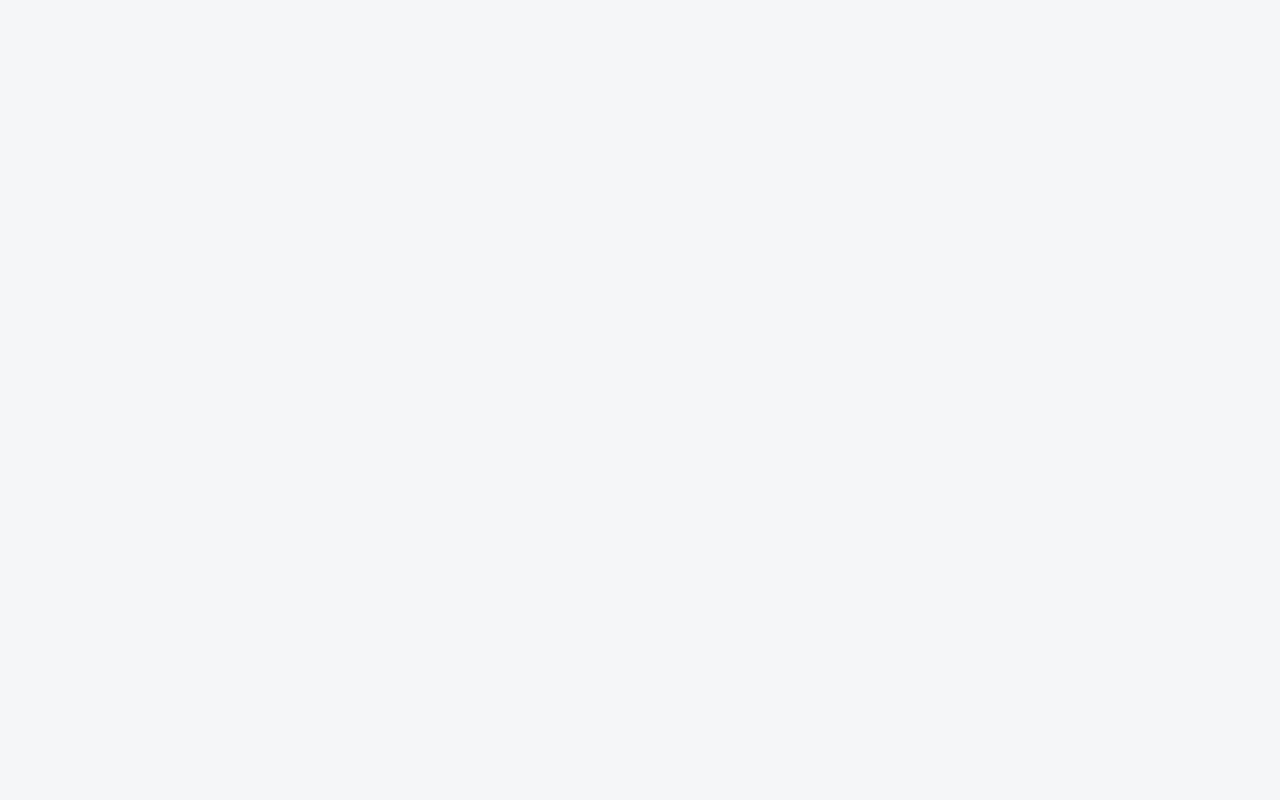
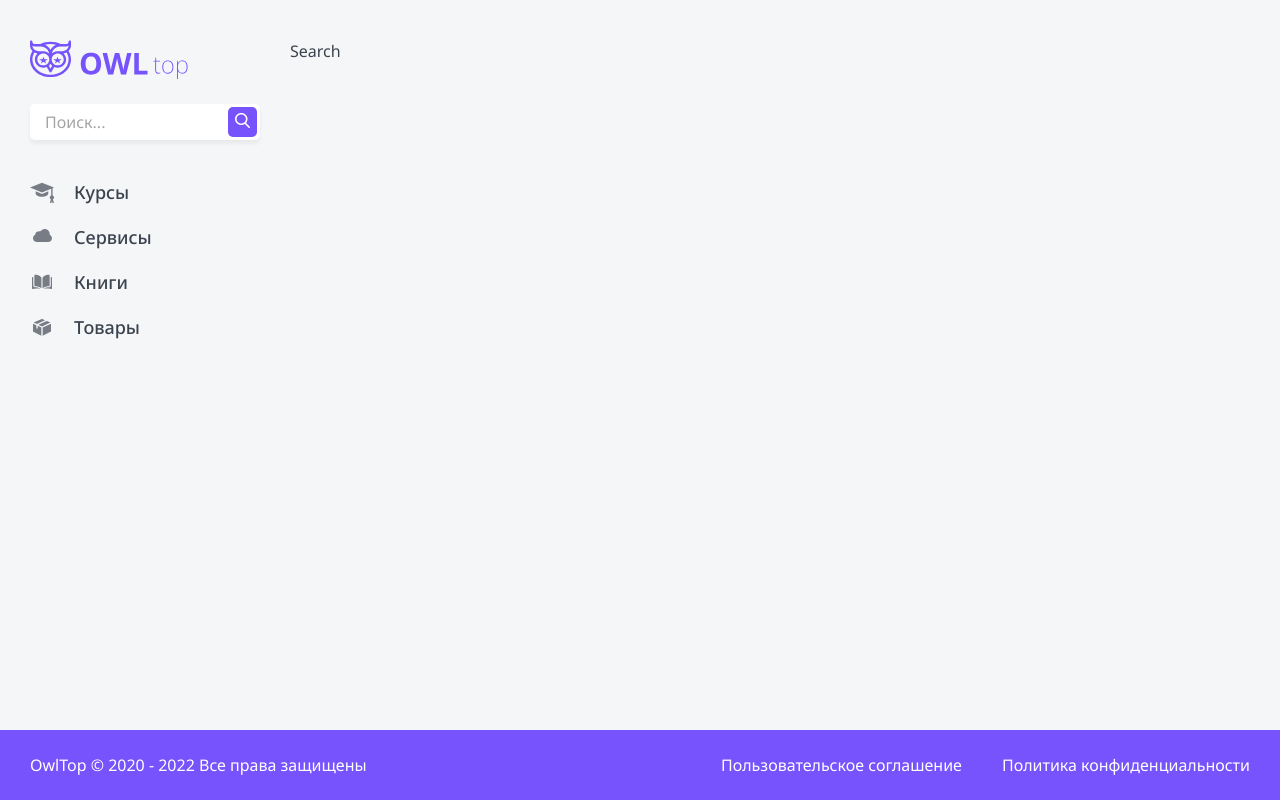
Before and after one commit to Alexi-creator/nextJs, a Next.js app in the folder top-app/: page /search in a window 1280 px wide. Before the commit this address had no page. Built offline with nearby package versions, Linux system fonts and the light colour scheme.

Commit message:
add search component

```diff
--- /dev/null
+++ b/top-app/components/Search/Search.module.css
@@ -0,0 +1,16 @@
+.search {
+	position: relative;
+	width: 100%;
+}
+
+.input {
+	width: 100%;
+}
+
+.button {
+	position: absolute;
+	right: 3px;
+	top: 3px;
+	border-radius: 5px;
+	padding: 6px 7px;
+}
--- /dev/null
+++ b/top-app/components/Search/Search.props.ts
@@ -0,0 +1,5 @@
+import { DetailedHTMLProps, HTMLAttributes } from "react";
+
+export interface SearchProps extends DetailedHTMLProps<HTMLAttributes<HTMLDivElement>, HTMLDivElement> {
+
+}
--- /dev/null
+++ b/top-app/components/Search/Search.tsx
@@ -0,0 +1,50 @@
+import React, { useState } from 'react';
+import { SearchProps } from "./Search.props";
+import cn from 'classnames';
+import styles from "./Search.module.css";
+import { Input } from '../Input/Input';
+import { Button } from '../Button/Button';
+import SearchIcon from './search.svg';
+import { useRouter } from 'next/router';
+
+export const Search = ({
+  className,
+  ...props
+}: SearchProps): JSX.Element => {
+  const [search, setSearch] = useState<string>('');
+  const router = useRouter();
+
+  const goToSearch = () => {
+    router.push({
+      pathname: '/search',
+      query: {
+        q: search
+      }
+    });
+  };
+
+  const handleKeyDown = (e: KeyboardEvent) => {
+    if (e.key === 'Enter') {
+      goToSearch();
+    }
+  };
+
+  return (
+    <div className={cn(styles.search, className, {})} {...props}>
+      <Input
+        className={styles.input}
+        placeholder="Поиск..."
+        value={search}
+        onChange={(e) => setSearch(e.target.value)}
+        onKeyDown={handleKeyDown}
+      />
+      <Button
+        appearance="primary"
+        className={styles.button}
+        onClick={goToSearch}
+      >
+        <SearchIcon />
+      </Button>
+    </div>
+  );
+};
--- a/top-app/components/index.ts
+++ b/top-app/components/index.ts
@@ -9,3 +9,4 @@ export * from './Advantages/Advantages';
 export * from './Sort/Sort';
 export * from './Input/Input';
 export * from './Textarea/Textarea';
+export * from './Search/Search';
--- a/top-app/layout/Sidebar/Sidebar.tsx
+++ b/top-app/layout/Sidebar/Sidebar.tsx
@@ -3,12 +3,13 @@ import styles from "./Sidebar.module.css";
 import { Menu } from "../Menu/Menu";
 import Logo from '../logo.svg';
 import cn from "classnames";
+import { Search } from "../../components";
 
 export const Sidebar = ({ className, ...props }: SidebarProps): JSX.Element => {
   return (
     <div className={cn(className, styles.sidebar)} {...props}>
       <Logo className={styles.logo} />
-      <div>поиск</div>
+      <Search />
       <Menu />
     </div>
   );
--- /dev/null
+++ b/top-app/pages/search/index.tsx
@@ -0,0 +1,13 @@
+import { withLayout } from "../../layout/Layout";
+
+
+function Search(): JSX.Element {
+  return (
+    <>
+        Search
+    </>
+  );
+}
+
+// HOC шаблона куда прокидываем компонент который нужно отразить на странице
+export default withLayout(Search);
```
Also changed, not shown: top-app/components/Search/search.svg (added).
